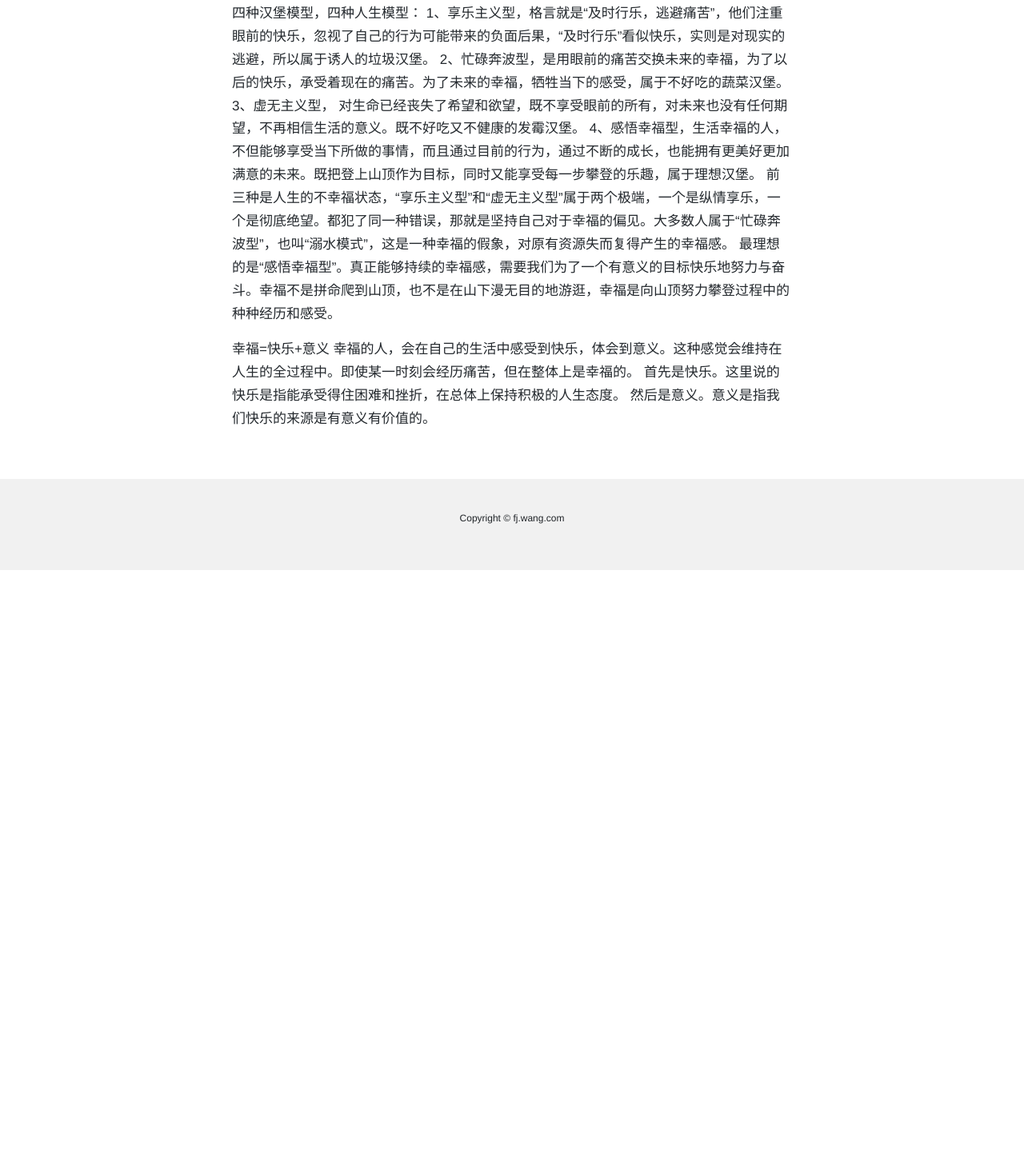
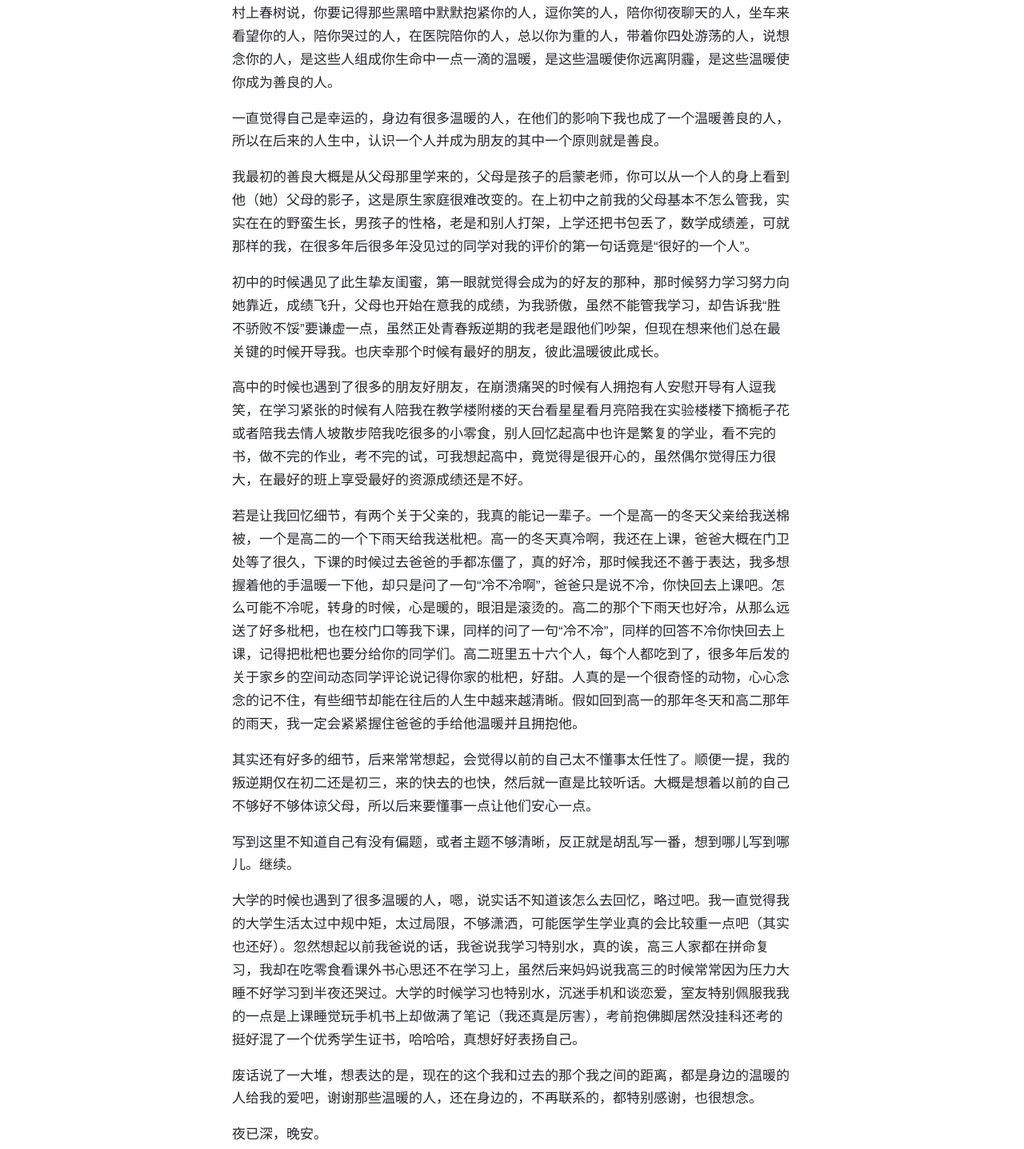
Before and after one commit to William-walk/fj.wang, a plain HTML site: page index.html in a window 1280 px wide. Shown: the part 987-2424 px from the top of the page at 80% size. Before the commit the page ends 1700 px from the top, so only its background shows below. Drawn offline with Linux system fonts and the light colour scheme.

Commit message:
Update index.html

```diff
--- a/index.html
+++ b/index.html
@@ -62,28 +62,37 @@
     </header>
     <article class="article wow fadeInDown">
         <p>
-            四种汉堡模型，四种人生模型：
-
-            1、享乐主义型，格言就是“及时行乐，逃避痛苦”，他们注重眼前的快乐，忽视了自己的行为可能带来的负面后果，“及时行乐”看似快乐，实则是对现实的逃避，所以属于诱人的垃圾汉堡。
-
-            2、忙碌奔波型，是用眼前的痛苦交换未来的幸福，为了以后的快乐，承受着现在的痛苦。为了未来的幸福，牺牲当下的感受，属于不好吃的蔬菜汉堡。
-
-            3、虚无主义型， 对生命已经丧失了希望和欲望，既不享受眼前的所有，对未来也没有任何期望，不再相信生活的意义。既不好吃又不健康的发霉汉堡。
-
-            4、感悟幸福型，生活幸福的人，不但能够享受当下所做的事情，而且通过目前的行为，通过不断的成长，也能拥有更美好更加满意的未来。既把登上山顶作为目标，同时又能享受每一步攀登的乐趣，属于理想汉堡。
-
-            前三种是人生的不幸福状态，“享乐主义型”和“虚无主义型”属于两个极端，一个是纵情享乐，一个是彻底绝望。都犯了同一种错误，那就是坚持自己对于幸福的偏见。大多数人属于“忙碌奔波型”，也叫“溺水模式”，这是一种幸福的假象，对原有资源失而复得产生的幸福感。
-
-            最理想的是“感悟幸福型”。真正能够持续的幸福感，需要我们为了一个有意义的目标快乐地努力与奋斗。幸福不是拼命爬到山顶，也不是在山下漫无目的地游逛，幸福是向山顶努力攀登过程中的种种经历和感受。
+          村上春树说，你要记得那些黑暗中默默抱紧你的人，逗你笑的人，陪你彻夜聊天的人，坐车来看望你的人，陪你哭过的人，在医院陪你的人，总以你为重的人，带着你四处游荡的人，说想念你的人，是这些人组成你生命中一点一滴的温暖，是这些温暖使你远离阴霾，是这些温暖使你成为善良的人。
         </p>
         <p>
-            幸福=快乐+意义
-
-            幸福的人，会在自己的生活中感受到快乐，体会到意义。这种感觉会维持在人生的全过程中。即使某一时刻会经历痛苦，但在整体上是幸福的。
-
-            首先是快乐。这里说的快乐是指能承受得住困难和挫折，在总体上保持积极的人生态度。
-
-            然后是意义。意义是指我们快乐的来源是有意义有价值的。
+            一直觉得自己是幸运的，身边有很多温暖的人，在他们的影响下我也成了一个温暖善良的人，所以在后来的人生中，认识一个人并成为朋友的其中一个原则就是善良。
+        </p>
+         <p>
+            我最初的善良大概是从父母那里学来的，父母是孩子的启蒙老师，你可以从一个人的身上看到他（她）父母的影子，这是原生家庭很难改变的。在上初中之前我的父母基本不怎么管我，实实在在的野蛮生长，男孩子的性格，老是和别人打架，上学还把书包丢了，数学成绩差，可就那样的我，在很多年后很多年没见过的同学对我的评价的第一句话竟是“很好的一个人”。
+        </p>
+         <p>
+           初中的时候遇见了此生挚友闺蜜，第一眼就觉得会成为的好友的那种，那时候努力学习努力向她靠近，成绩飞升，父母也开始在意我的成绩，为我骄傲，虽然不能管我学习，却告诉我“胜不骄败不馁”要谦虚一点，虽然正处青春叛逆期的我老是跟他们吵架，但现在想来他们总在最关键的时候开导我。也庆幸那个时候有最好的朋友，彼此温暖彼此成长。
+        </p>
+         <p>
+            高中的时候也遇到了很多的朋友好朋友，在崩溃痛哭的时候有人拥抱有人安慰开导有人逗我笑，在学习紧张的时候有人陪我在教学楼附楼的天台看星星看月亮陪我在实验楼楼下摘栀子花或者陪我去情人坡散步陪我吃很多的小零食，别人回忆起高中也许是繁复的学业，看不完的书，做不完的作业，考不完的试，可我想起高中，竟觉得是很开心的，虽然偶尔觉得压力很大，在最好的班上享受最好的资源成绩还是不好。
+        </p>
+        <p>
+            若是让我回忆细节，有两个关于父亲的，我真的能记一辈子。一个是高一的冬天父亲给我送棉被，一个是高二的一个下雨天给我送枇杷。高一的冬天真冷啊，我还在上课，爸爸大概在门卫处等了很久，下课的时候过去爸爸的手都冻僵了，真的好冷，那时候我还不善于表达，我多想握着他的手温暖一下他，却只是问了一句“冷不冷啊”，爸爸只是说不冷，你快回去上课吧。怎么可能不冷呢，转身的时候，心是暖的，眼泪是滚烫的。高二的那个下雨天也好冷，从那么远送了好多枇杷，也在校门口等我下课，同样的问了一句“冷不冷”，同样的回答不冷你快回去上课，记得把枇杷也要分给你的同学们。高二班里五十六个人，每个人都吃到了，很多年后发的关于家乡的空间动态同学评论说记得你家的枇杷，好甜。人真的是一个很奇怪的动物，心心念念的记不住，有些细节却能在往后的人生中越来越清晰。假如回到高一的那年冬天和高二那年的雨天，我一定会紧紧握住爸爸的手给他温暖并且拥抱他。
+        </p>
+        <p>
+            其实还有好多的细节，后来常常想起，会觉得以前的自己太不懂事太任性了。顺便一提，我的叛逆期仅在初二还是初三，来的快去的也快，然后就一直是比较听话。大概是想着以前的自己不够好不够体谅父母，所以后来要懂事一点让他们安心一点。
+        </p>
+         <p>
+            写到这里不知道自己有没有偏题，或者主题不够清晰，反正就是胡乱写一番，想到哪儿写到哪儿。继续。
+        </p>
+         <p>
+           大学的时候也遇到了很多温暖的人，嗯，说实话不知道该怎么去回忆，略过吧。我一直觉得我的大学生活太过中规中矩，太过局限，不够潇洒，可能医学生学业真的会比较重一点吧（其实也还好）。忽然想起以前我爸说的话，我爸说我学习特别水，真的诶，高三人家都在拼命复习，我却在吃零食看课外书心思还不在学习上，虽然后来妈妈说我高三的时候常常因为压力大睡不好学习到半夜还哭过。大学的时候学习也特别水，沉迷手机和谈恋爱，室友特别佩服我我的一点是上课睡觉玩手机书上却做满了笔记（我还真是厉害），考前抱佛脚居然没挂科还考的挺好混了一个优秀学生证书，哈哈哈，真想好好表扬自己。
+        </p>
+         <p>
+            废话说了一大堆，想表达的是，现在的这个我和过去的那个我之间的距离，都是身边的温暖的人给我的爱吧，谢谢那些温暖的人，还在身边的，不再联系的，都特别感谢，也很想念。
+        </p>
+         <p>
+            夜已深，晚安。
         </p>
     </article>
     <footer class="footer">
```
